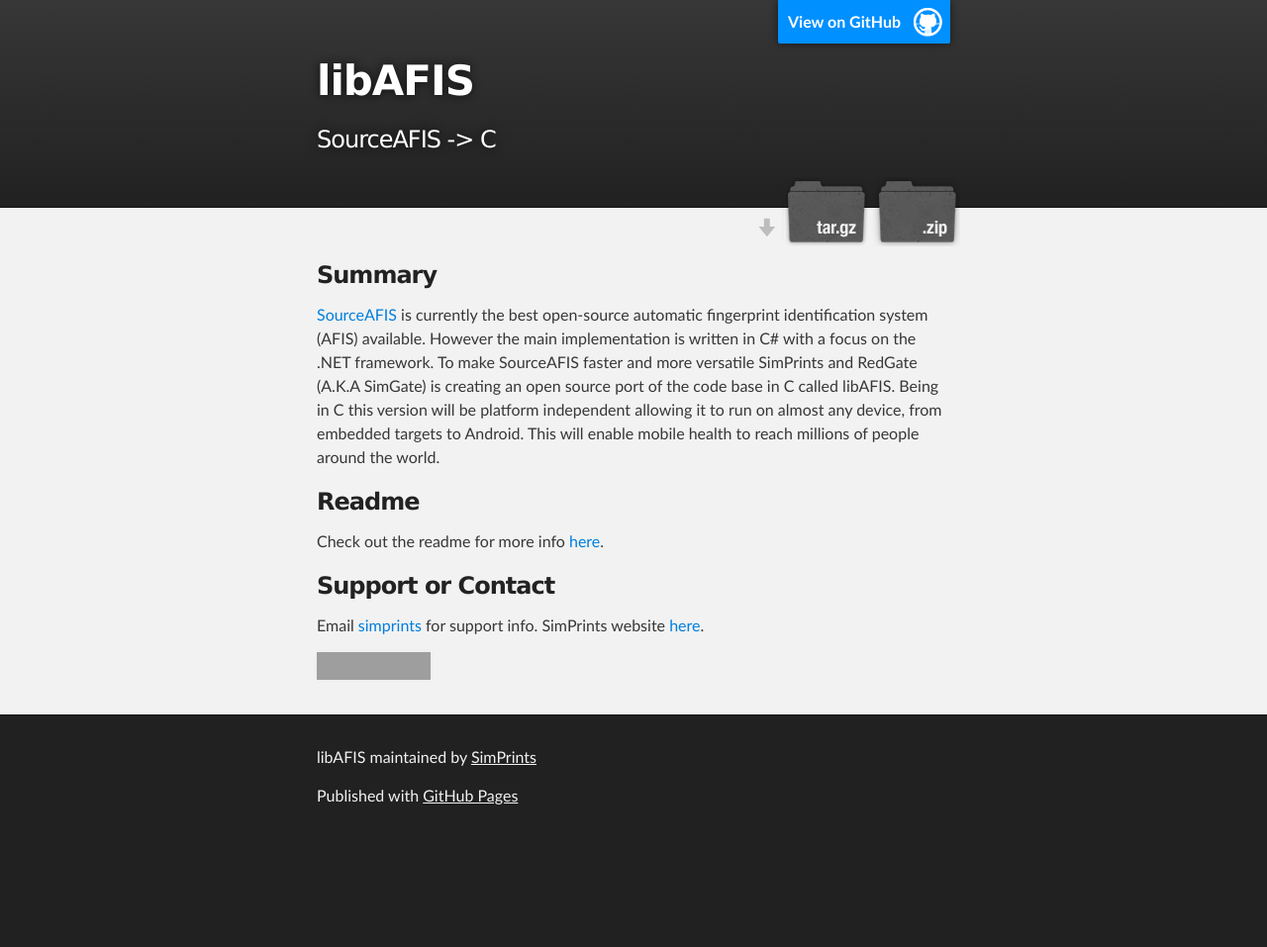
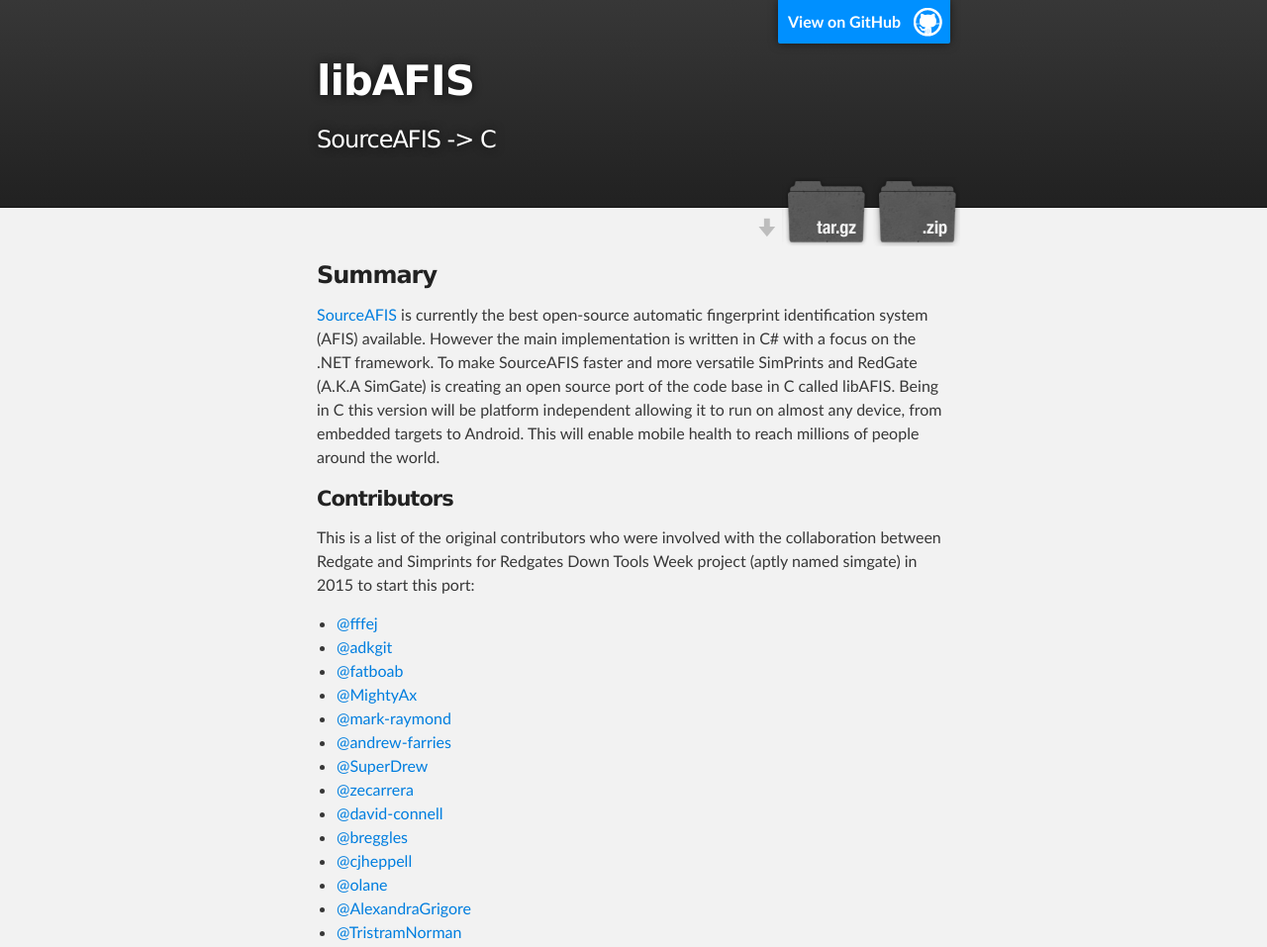
Before and after one commit to Simprints/libAFIS, a plain HTML site: page index.html in a window 1280 px wide. Shown: the top 957 px of the page at 99% size. Before the commit the page ends 851 px from the top, so only its background shows below. Drawn offline with Linux system fonts and the light colour scheme; grey boxes are pictures that could not be loaded.

Commit message:
Create gh-pages branch via GitHub

```diff
--- a/index.html
+++ b/index.html
@@ -36,6 +36,28 @@
 
 <p><a href="http://www.sourceafis.org/blog/">SourceAFIS</a> is currently the best open-source automatic fingerprint identification system (AFIS) available. However the main implementation is written in C# with a focus on the .NET framework. To make SourceAFIS faster and more versatile SimPrints and RedGate (A.K.A SimGate) is creating an open source port of the code base in C called libAFIS. Being in C this version will be platform independent allowing it to run on almost any device, from embedded targets to Android.  This will enable mobile health to reach millions of people around the world.</p>
 
+<h4>
+<a id="contributors" class="anchor" href="#contributors" aria-hidden="true"><span class="octicon octicon-link"></span></a>Contributors</h4>
+
+<p>This is a list of the original contributors who were involved with the collaboration between Redgate and Simprints for Redgates Down Tools Week project (aptly named simgate) in 2015 to start this port:</p>
+
+<ul>
+<li><a href="https://github.com/fffej" class="user-mention">@fffej</a></li>
+<li><a href="https://github.com/adkgit" class="user-mention">@adkgit</a></li>
+<li><a href="https://github.com/fatboab" class="user-mention">@fatboab</a></li>
+<li><a href="https://github.com/MightyAx" class="user-mention">@MightyAx</a></li>
+<li><a href="https://github.com/mark-raymond" class="user-mention">@mark-raymond</a></li>
+<li><a href="https://github.com/andrew-farries" class="user-mention">@andrew-farries</a></li>
+<li><a href="https://github.com/SuperDrew" class="user-mention">@SuperDrew</a></li>
+<li><a href="https://github.com/zecarrera" class="user-mention">@zecarrera</a></li>
+<li><a href="https://github.com/david-connell" class="user-mention">@david-connell</a></li>
+<li><a href="https://github.com/breggles" class="user-mention">@breggles</a></li>
+<li><a href="https://github.com/cjheppell" class="user-mention">@cjheppell</a></li>
+<li><a href="https://github.com/olane" class="user-mention">@olane</a></li>
+<li><a href="https://github.com/AlexandraGrigore" class="user-mention">@AlexandraGrigore</a></li>
+<li><a href="https://github.com/TristramNorman" class="user-mention">@TristramNorman</a></li>
+</ul>
+
 <h3>
 <a id="readme" class="anchor" href="#readme" aria-hidden="true"><span class="octicon octicon-link"></span></a>Readme</h3>
 
```
Also changed, not shown: params.json (+1 -1 lines).
